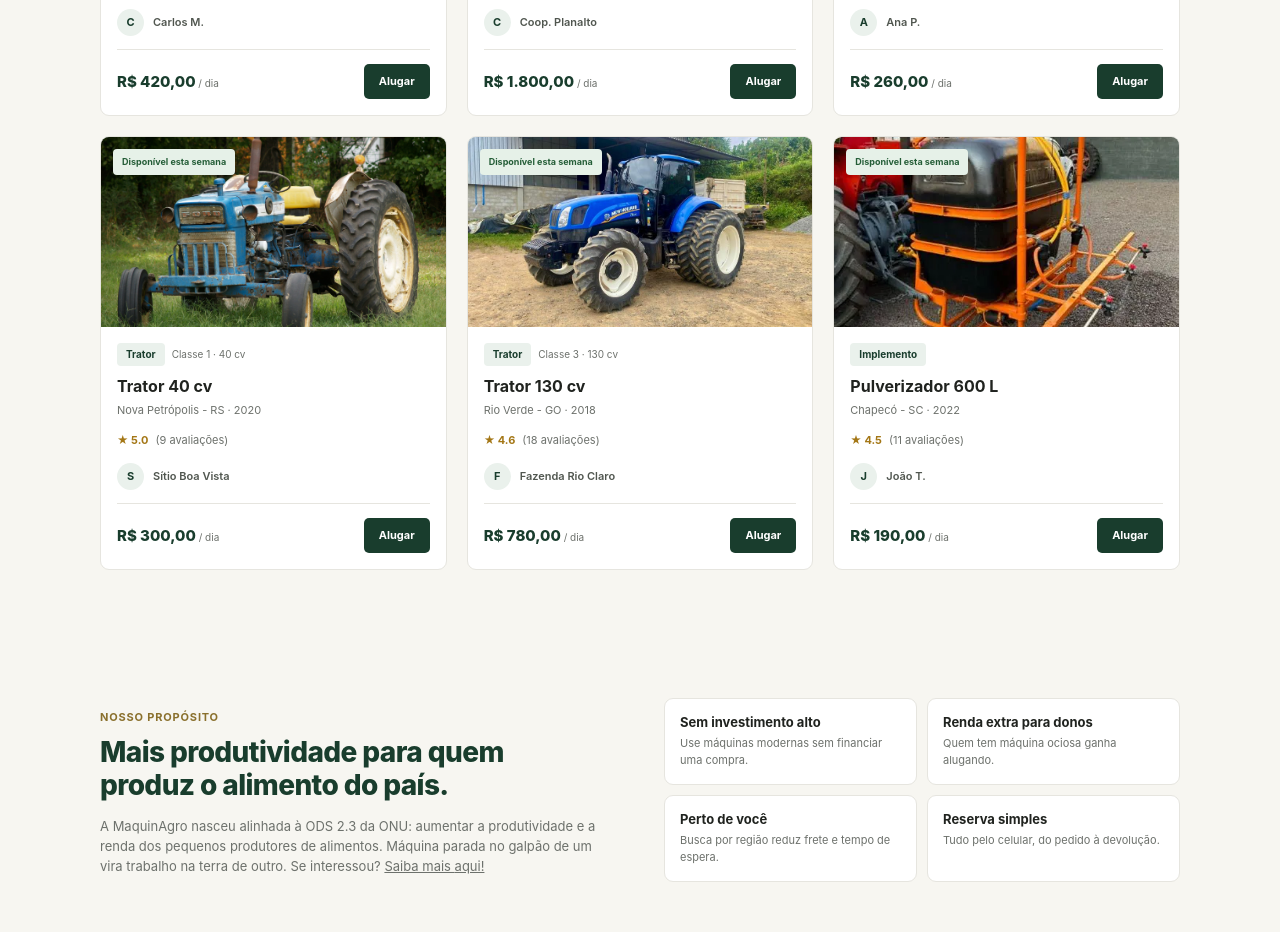
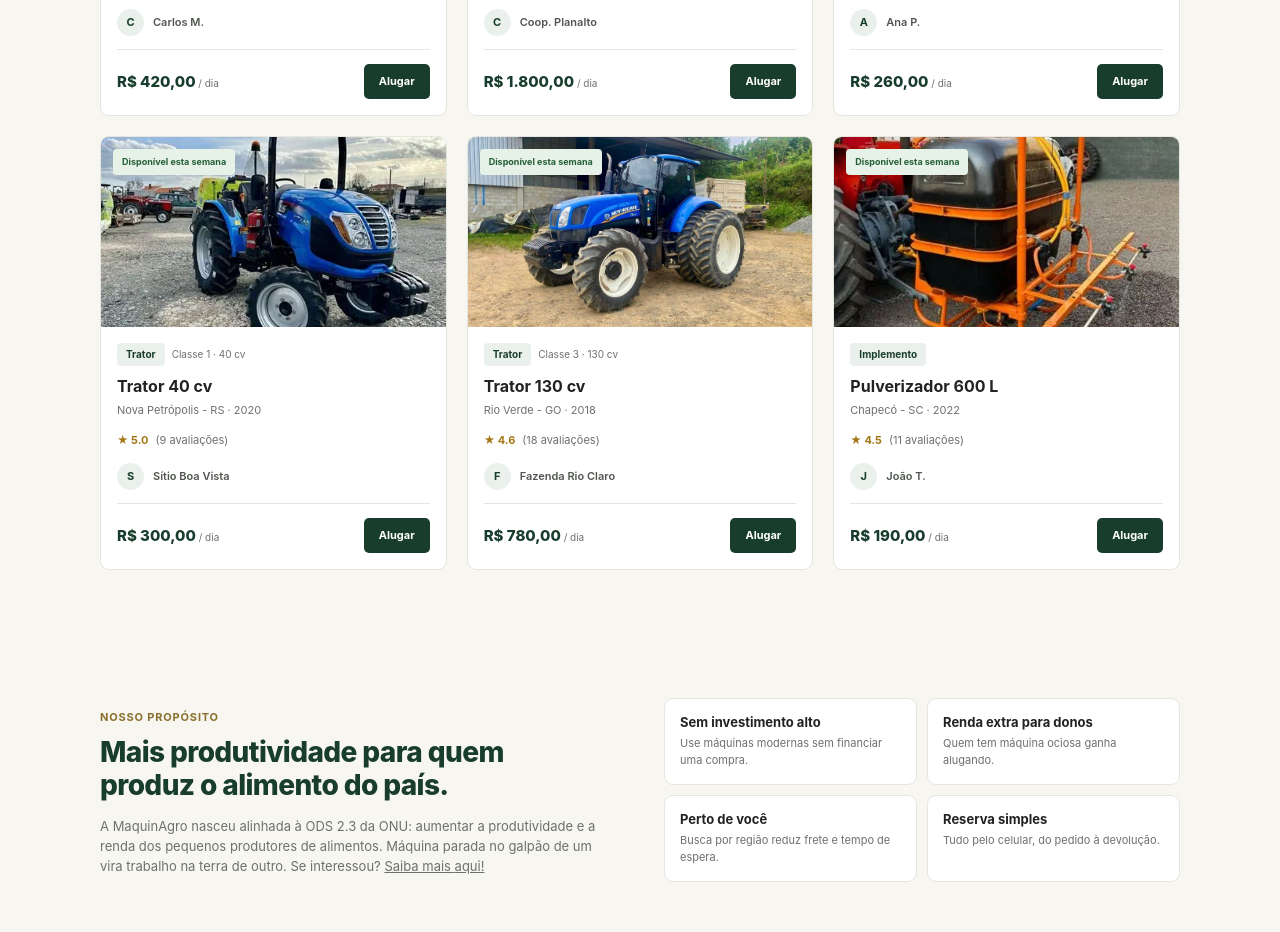
Before and after one commit to vrubinho/MaquinAgro, a plain HTML site: page index.html in a window 1280 px wide. Shown: the part 2440-3372 px from the top of the page. Drawn offline with Linux system fonts and the light colour scheme.

Commit message:
adiciona imagem nova

```diff
--- a/index.html
+++ b/index.html
@@ -333,7 +333,7 @@
 
                     <article class="catalog-card">
                         <div class="catalog-image">
-                            <img src="/MaquinAgro/img/trator 40 cv.jpg"
+                            <img src="/MaquinAgro/img/trator 40 cv.png"
                                 alt="Trator de 40 cavalos">
                             <span class="catalog-status">Disponível esta semana</span>
                         </div>
```
Also changed, not shown: img/trator 40 cv.jpg (deleted), img/trator 40 cv.png (added).
